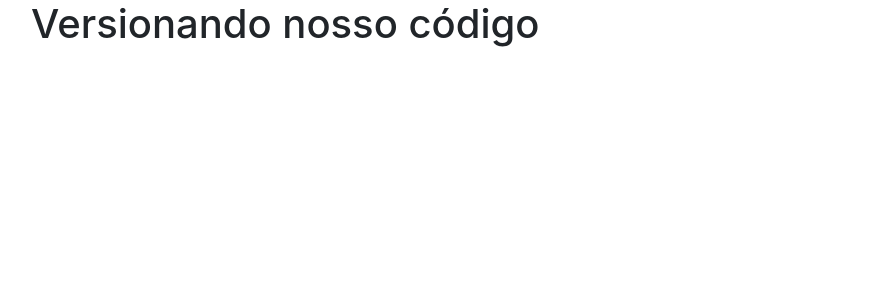
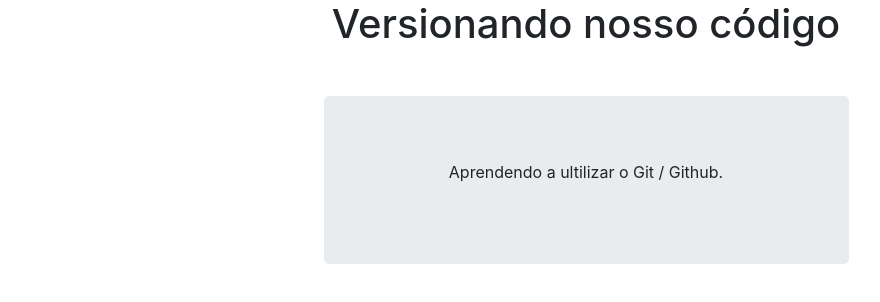
Before and after one commit to rayanesalessx/segver-TI2019.2NI, a plain HTML site: page index.html in a window 1280 px wide. Shown: the whole page, without its empty margins (54-934 px from the left). Drawn offline with nearby package versions, Linux system fonts and the light colour scheme.

Commit message:
Adicionando jumbotron na página

```diff
--- a/index.html
+++ b/index.html
@@ -5,11 +5,17 @@
     <title>Exemplo Git</title>
     <link rel="stylesheet" href="https://stackpath.bootstrapcdn.com/bootstrap/4.3.1/css/bootstrap.min.css" integrity="sha384-ggOyR0iXCbMQv3Xipma34MD+dH/1fQ784/j6cY/iJTQUOhcWr7x9JvoRxT2MZw1T" crossorigin="anonymous">
 </head>
-<body>
+<body class="text-center">
     <div class="container">
         <h1>Versionando nosso código</h1>
+    <div class="col-6 offset-3 mt-5">
+        <div class="jumbotron">
+            <p>Aprendendo a ultilizar o Git / Github.</p>
+        </div>
     </div>
-    <script src="https://code.jquery.com/jquery-3.3.1.slim.min.js" integrity="sha384-q8i/X+965DzO0rT7abK41JStQIAqVgRVzpbzo5smXKp4YfRvH+8abtTE1Pi6jizo" crossorigin="anonymous"></script>
+</div>
+
+<script src="https://code.jquery.com/jquery-3.3.1.slim.min.js" integrity="sha384-q8i/X+965DzO0rT7abK41JStQIAqVgRVzpbzo5smXKp4YfRvH+8abtTE1Pi6jizo" crossorigin="anonymous"></script>
 <script src="https://cdnjs.cloudflare.com/ajax/libs/popper.js/1.14.7/umd/popper.min.js" integrity="sha384-UO2eT0CpHqdSJQ6hJty5KVphtPhzWj9WO1clHTMGa3JDZwrnQq4sF86dIHNDz0W1" crossorigin="anonymous"></script>
 <script src="https://stackpath.bootstrapcdn.com/bootstrap/4.3.1/js/bootstrap.min.js" integrity="sha384-JjSmVgyd0p3pXB1rRibZUAYoIIy6OrQ6VrjIEaFf/nJGzIxFDsf4x0xIM+B07jRM" crossorigin="anonymous"></script>
 </body>
```
